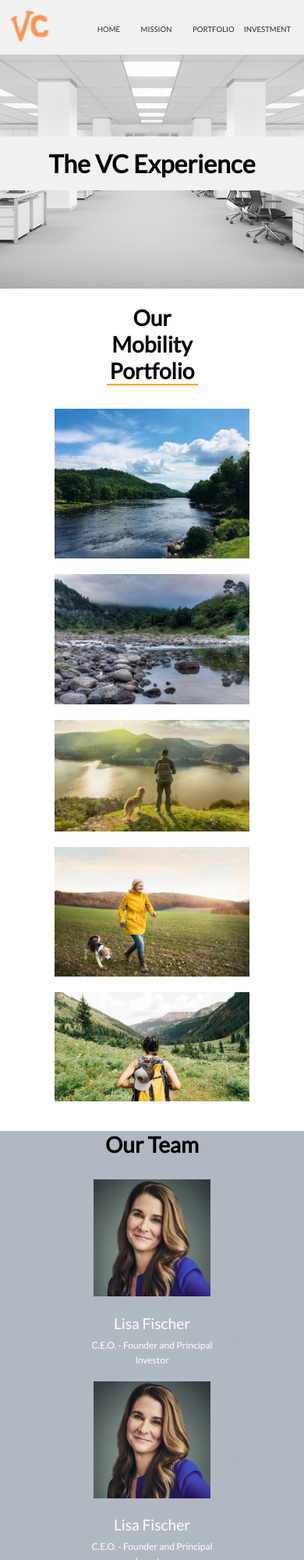
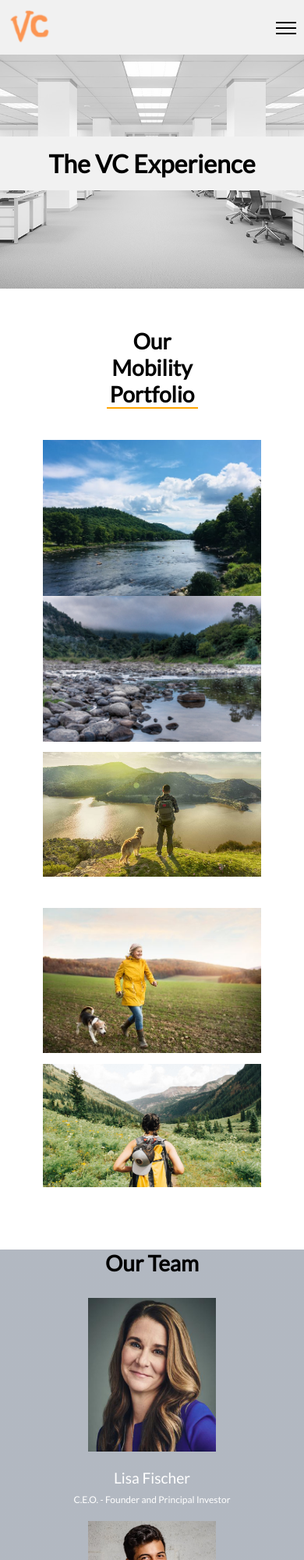
Before and after one commit to Chaplinskaya/site-company, a plain HTML site: page index.html in a window 390 px wide. Shown: the top 2000 px of the page at 78% size. Drawn offline with Linux system fonts and the light colour scheme.

Commit message:
edit file

```diff
--- a/index.html
+++ b/index.html
@@ -12,12 +12,17 @@
       <nav>
         <div class="flex-container">
           <img class="logo" src="img/logo.png">
+          <div class="li_burger">
             <ul>
               <li><a href="#">Home</a></li>
               <li><a href="#">Mission statement</a></li>
               <li><a href="#">Portfolio</a></li>
               <li><a href="#">Investment time</a></li>
             </ul>
+            <div class="burger">
+              <span></span>
+            </div>
+          </div>
         </div>
       </nav>
     </header>
@@ -29,28 +34,28 @@
     <div class="portfolio">
         <h3>Our Mobility Portfolio</h3>
         <div class="portfolio_item">
-            <img class="item1" src="img/portfolio1.jpg">
-            <img class="item2" src="img/portfolio2.jpg">
-            <img class="item3" src="img/portfolio3.jpg">
-            <img class="item4" src="img/portfolio4.jpg">
-            <img class="item5" src="img/portfolio5.jpg">
+            <div class="photo photo_item1"><img src="img/portfolio1.jpg"></div>
+            <div class="photo photo_item2"><img src="img/portfolio2.jpg"></div>
+            <div class="photo photo_item3"><img src="img/portfolio3.jpg"></div>
+            <div class="photo photo_item4"><img src="img/portfolio4.jpg"></div>
+            <div class="photo photo_item5"><img src="img/portfolio5.jpg"></div>
         </div>
     </div>
     <div class="team">
         <h3>Our Team</h3>
         <div class="team_container">
             <div class="team_item">
-                <img src="img/woman.jpg">
+                <img src="img/woman.png">
                 <p>Lisa Fischer</p>
                 <span>C.E.O. - Founder and Principal Investor</span>
             </div>
             <div class="team_item">
-                <img src="img/woman.jpg">
-                <p>Lisa Fischer</p>
+                <img src="img/man.png">
+                <p>Mike Fischer</p>
                 <span>C.E.O. - Founder and Principal Investor</span>
             </div>
             <div class="team_item">
-                <img src="img/woman.jpg">
+                <img src="img/woman.png">
                 <p>Lisa Fischer</p>
                 <span>C.E.O. - Founder and Principal Investor</span>
             </div>
--- a/styles.css
+++ b/styles.css
@@ -70,6 +70,9 @@ img.logo {
     }
 }
 @media only screen and (max-width: 470px) {
+    .flex-container ul {
+        display: none;
+    }
     .flex-container a {
         font-size: 0.6em;
     }
@@ -77,6 +80,46 @@ img.logo {
         padding: 0 5px;
     }
 }
+.li_burger {
+    display: inline-flex;
+    align-items: center;
+}
+.burger {
+    display: none;
+    line-height: 70px;
+    width: 26px;
+    position: relative;
+}
+.burger span {
+    position: absolute;
+    width: 100%;
+    height: 2px;
+    background-color: #000;
+    left: 0;
+}
+.burger span::before {
+    content:"";
+    display: block;
+    width: 26px;
+    height: 2px;
+    position: absolute;
+    background-color: #000;
+    top: 7px;
+}
+.burger span::after {
+    content:"";
+    display: block;
+    width: 26px;
+    height: 2px;
+    position: absolute;
+    background-color: #000;
+    top: -7px;
+}
+@media only screen and (max-width: 470px) {
+    .burger {
+        display: block;
+    }
+    }
 main {
     background-image: url("img/office.jpg");
     background-position: center;
@@ -84,6 +127,9 @@ main {
     background-size: cover;
     height: 300px;
     position: relative;
+}
+.portfolio {
+    padding: 30px 0;
 }
 .portfolio_item {
     display: flex;
@@ -101,10 +147,16 @@ main {
         align-content: center;
     }
 }
+.photo {
+    max-width: 320px;
+    max-height: 200px;
+    min-width: 100px;
+    padding: 10px 10px;
+}
 .portfolio_item img {
-    max-width: 250px;
-    min-width: 100px;
-    margin: 10px 10px;
+    width: 100%;
+    height: 100%;
+    padding: 10px 10px;
 }
 .portfolio h3 {
     width: 30%;
@@ -127,12 +179,13 @@ main {
     flex-wrap: wrap;
     text-align: center;
 }
+.team_item {
+    width: 20%;
+    margin-bottom: 20px;
+}
 .team_item img {
-    max-width: 150px;
-}
-.team_item {
-    max-width: 200px;
-    margin-bottom: 20px;
+    max-width: 70%;
+    min-width: 100px;
 }
 .team_container p {
     font-size: 1.2rem;
@@ -144,6 +197,23 @@ main {
     padding-bottom: 25px;
     font-size: 0.75rem;
 }
+@media only screen and (max-width: 580px) {
+    .team_item {
+        width: 40%;
+    }
+}
+@media only screen and (max-width: 420px) {
+    nav ul li{
+        display: none;
+    }
+    .team_item {
+        width: 60%;
+    }
+    .team_item img {
+        max-width: 70%;
+        min-width: 100px;
+    }
+}
 footer {
     margin-top: 50px;
     text-align: center;
```
Also changed, not shown: img/man.png (added), img/woman.jpg (deleted), img/woman.png (added), 2 other files. Lines whose indentation alone changed are shown as unchanged.
